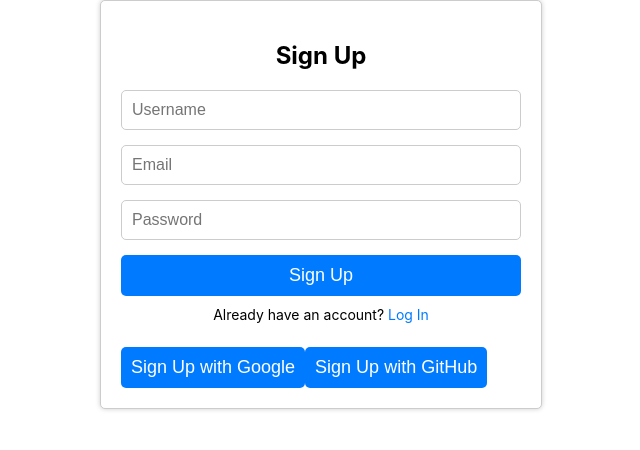
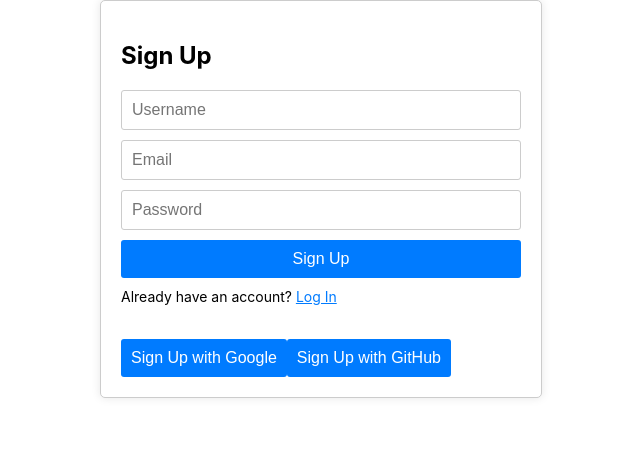
Before and after one commit to Khapekar123/brisablogreact, a React (Create React App) app: page / in a window 1280 px wide. Both pictures are taken after a click on the element "sign up". Shown: the top 450 px of the page, without its empty margins (319-959 px from the left). Built offline with nearby package versions, Linux system fonts and the light colour scheme.

Commit message:
authorization

```diff
--- a/src/App.css
+++ b/src/App.css
@@ -195,13 +195,11 @@
   border: 1px solid #ccc;
   border-radius: 5px;
   background-color: #fff;
-  box-shadow: 0 0 5px rgba(0, 0, 0, 0.2);
+  box-shadow: 0 0 10px rgba(0, 0, 0, 0.1);
 }
 
 .signup-heading {
   font-size: 24px;
-  font-weight: bold;
-  text-align: center;
   margin-bottom: 20px;
 }
 
@@ -211,23 +209,21 @@
 }
 
 .signup-input {
-  margin-bottom: 15px;
+  margin-bottom: 10px;
   padding: 10px;
   border: 1px solid #ccc;
-  border-radius: 5px;
+  border-radius: 3px;
   font-size: 16px;
-  outline: none;
 }
 
 .signup-button {
+  padding: 10px;
   background-color: #007bff;
   color: #fff;
-  padding: 10px;
   border: none;
-  border-radius: 5px;
-  font-size: 18px;
+  border-radius: 3px;
+  font-size: 16px;
   cursor: pointer;
-  transition: background-color 0.2s;
 }
 
 .signup-button:hover {
@@ -235,22 +231,26 @@
 }
 
 .signup-p {
+  margin-top: 10px;
   font-size: 14px;
-  text-align: center;
-  margin-top: 10px;
 }
 
 .signup-span {
   color: #007bff;
+  text-decoration: underline;
   cursor: pointer;
 }
 
 .signup-error-message {
   color: red;
-  font-size: 14px;
-  text-align: center;
   margin-top: 10px;
 }
+
+.oauth-buttons {
+  margin-top: 20px;
+}
+
+
 /* Admin.css (or your preferred CSS file) */
 
 .admin-container {
--- a/src/pages/login.js
+++ b/src/pages/login.js
@@ -37,14 +37,9 @@
     }
     return true;
    }
+const handleLogin = (event) => {
 
-
-
-
-  const handleLogin = (event) => {
-
-
-    event.preventDefault();
+ event.preventDefault();
 
 
 
```
